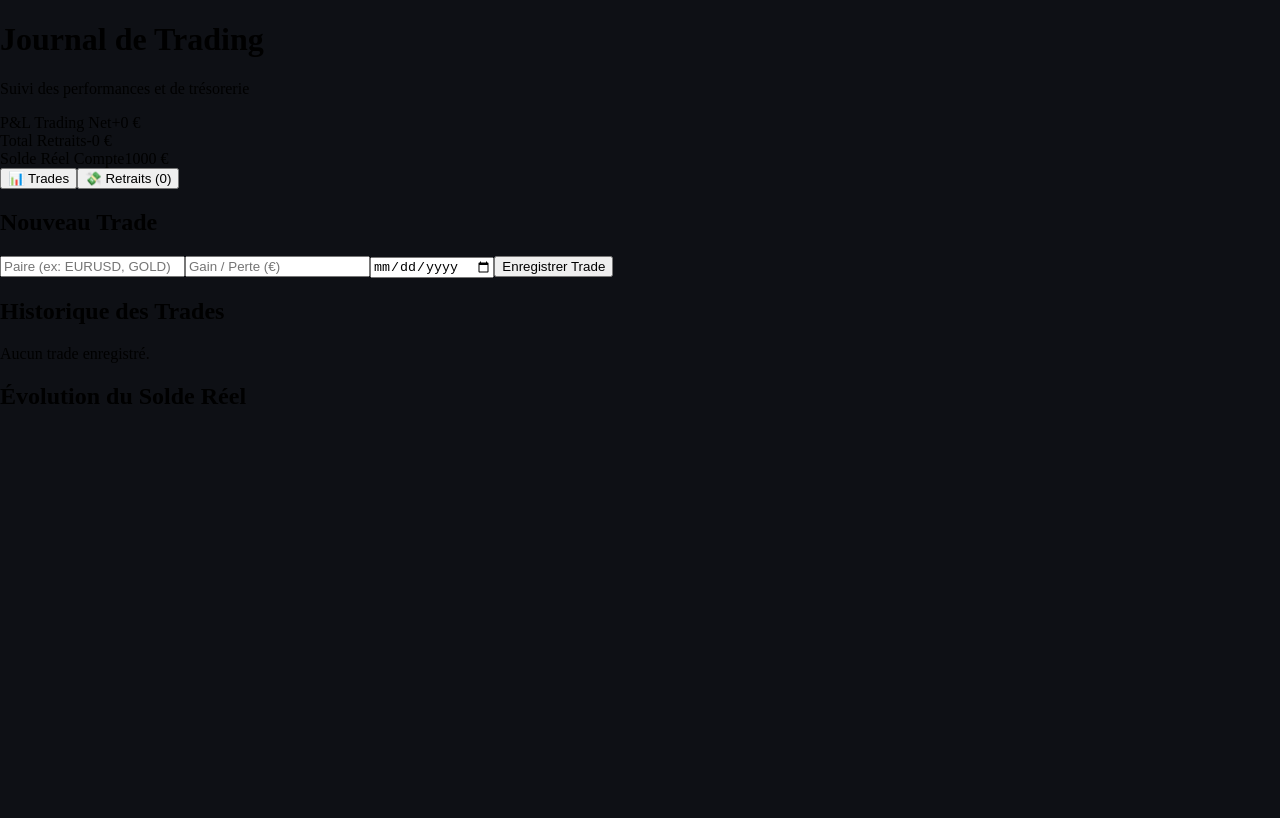
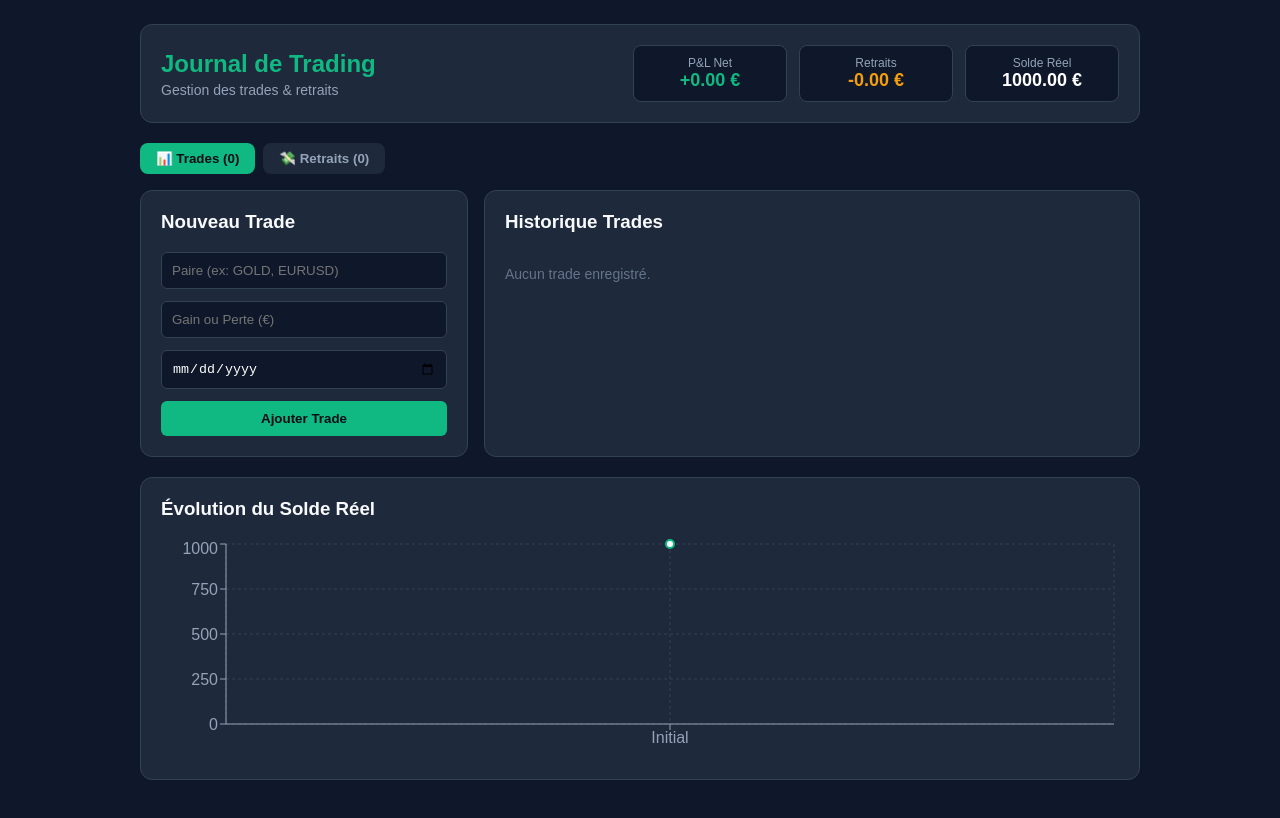
Before and after one commit to RoudiJefferson/Journal-trading-IA-, a React (Vite) app: page / in a window 1280 px wide. Shown: the top 818 px of the page. Built offline with nearby package versions, Linux system fonts and the light colour scheme.

Commit message:
Update App.jsx

```diff
--- a/src/App.jsx
+++ b/src/App.jsx
@@ -1,208 +1,198 @@
-import React, { useState, useMemo } from 'react';
+import React, { useState, useEffect, useMemo } from 'react';
 import { LineChart, Line, XAxis, YAxis, Tooltip, ResponsiveContainer, CartesianGrid } from 'recharts';
 
-export default function TradingJournal() {
-  const [activeTab, setActiveTab] = useState('trades'); // 'trades' | 'retraits'
-  const [capitalInitial, setCapitalInitial] = useState(1000); // À adapter selon ton capital
+export default function App() {
+  const [activeTab, setActiveTab] = useState('trades');
+  const [capitalInitial] = useState(1000);
 
-  // États pour les formulaires
-  const [trades, setTrades] = useState([]);
-  const [retraits, setRetraits] = useState([]);
+  // Sauvegarde automatique
+  const [trades, setTrades] = useState(() => {
+    const saved = localStorage.getItem('tj_trades');
+    return saved ? JSON.parse(saved) : [];
+  });
 
-  // Formulaire Trade
-  const [tradeForm, setTradeForm] = useState({ pair: '', type: 'BUY', resultPnl: '', date: '' });
-  // Formulaire Retrait
+  const [retraits, setRetraits] = useState(() => {
+    const saved = localStorage.getItem('tj_retraits');
+    return saved ? JSON.parse(saved) : [];
+  });
+
+  useEffect(() => {
+    localStorage.setItem('tj_trades', JSON.stringify(trades));
+  }, [trades]);
+
+  useEffect(() => {
+    localStorage.setItem('tj_retraits', JSON.stringify(retraits));
+  }, [retraits]);
+
+  // Formulaires
+  const [tradeForm, setTradeForm] = useState({ pair: '', resultPnl: '', date: '' });
   const [retraitForm, setRetraitForm] = useState({ montant: '', date: '', note: '' });
 
-  // Ajouter un Trade
   const handleAddTrade = (e) => {
     e.preventDefault();
     if (!tradeForm.resultPnl || !tradeForm.date) return;
-    setTrades([...trades, { ...tradeForm, id: Date.now(), resultPnl: parseFloat(tradeForm.resultPnl) }]);
-    setTradeForm({ pair: '', type: 'BUY', resultPnl: '', date: '' });
+    setTrades(prev => [...prev, {
+      id: Date.now(),
+      pair: tradeForm.pair || 'TRADE',
+      resultPnl: parseFloat(tradeForm.resultPnl),
+      date: tradeForm.date
+    }]);
+    setTradeForm({ pair: '', resultPnl: '', date: '' });
   };
 
-  // Ajouter un Retrait
   const handleAddRetrait = (e) => {
     e.preventDefault();
     if (!retraitForm.montant || !retraitForm.date) return;
-    setRetraits([...retraits, { ...retraitForm, id: Date.now(), montant: parseFloat(retraitForm.montant) }]);
+    setRetraits(prev => [...prev, {
+      id: Date.now(),
+      montant: parseFloat(retraitForm.montant),
+      date: retraitForm.date,
+      note: retraitForm.note
+    }]);
     setRetraitForm({ montant: '', date: '', note: '' });
   };
 
-  // Calculs financiers globaux
-  const totalPnlTrades = useMemo(() => trades.reduce((acc, t) => acc + t.resultPnl, 0), [trades]);
-  const totalRetraits = useMemo(() => retraits.reduce((acc, r) => acc + r.montant, 0), [retraits]);
+  const deleteTrade = (id) => setTrades(prev => prev.filter(t => t.id !== id));
+  const deleteRetrait = (id) => setRetraits(prev => prev.filter(r => r.id !== id));
+
+  // Calculs
+  const totalPnlTrades = useMemo(() => trades.reduce((acc, t) => acc + (t.resultPnl || 0), 0), [trades]);
+  const totalRetraits = useMemo(() => retraits.reduce((acc, r) => acc + (r.montant || 0), 0), [retraits]);
   const soldeActuel = capitalInitial + totalPnlTrades - totalRetraits;
 
-  // Construction de la courbe d'équité (triée par date)
   const equityData = useMemo(() => {
     const combined = [
-      ...trades.map(t => ({ date: t.date, impact: t.resultPnl, type: 'TRADE' })),
-      ...retraits.map(r => ({ date: r.date, impact: -r.montant, type: 'RETRAIT' }))
+      ...trades.map(t => ({ date: t.date, impact: t.resultPnl })),
+      ...retraits.map(r => ({ date: r.date, impact: -r.montant }))
     ].sort((a, b) => new Date(a.date) - new Date(b.date));
 
-    let currentBalance = capitalInitial;
+    let current = capitalInitial;
     return combined.map(item => {
-      currentBalance += item.impact;
-      return {
-        date: item.date,
-        solde: currentBalance,
-        type: item.type
-      };
+      current += item.impact;
+      return { date: item.date, solde: current };
     });
   }, [trades, retraits, capitalInitial]);
 
+  // Styles Inline de secours
+  const styles = {
+    container: { backgroundColor: '#0f172a', color: '#f8fafc', minHeight: '100vh', padding: '24px', fontFamily: 'sans-serif' },
+    card: { backgroundColor: '#1e293b', borderRadius: '12px', border: '1px solid #334155', padding: '20px', marginBottom: '20px' },
+    header: { display: 'flex', justifyContent: 'space-between', alignItems: 'center', flexWrap: 'wrap', gap: '16px' },
+    metricBox: { backgroundColor: '#0f172a', border: '1px solid #334155', padding: '10px 16px', borderRadius: '8px', textAlign: 'center', minWidth: '120px' },
+    input: { width: '100%', backgroundColor: '#0f172a', border: '1px solid #334155', color: '#fff', padding: '10px', borderRadius: '6px', marginBottom: '12px', boxSizing: 'border-box' },
+    btnPrimary: { width: '100%', backgroundColor: '#10b981', color: '#090d16', fontWeight: 'bold', padding: '10px', borderRadius: '6px', border: 'none', cursor: 'pointer' },
+    btnAmber: { width: '100%', backgroundColor: '#f59e0b', color: '#090d16', fontWeight: 'bold', padding: '10px', borderRadius: '6px', border: 'none', cursor: 'pointer' },
+    tabBtn: (active) => ({
+      padding: '8px 16px', borderRadius: '8px', border: 'none', fontWeight: 'bold', cursor: 'pointer', marginRight: '8px',
+      backgroundColor: active ? '#10b981' : '#1e293b', color: active ? '#090d16' : '#94a3b8'
+    }),
+    tabBtnAmber: (active) => ({
+      padding: '8px 16px', borderRadius: '8px', border: 'none', fontWeight: 'bold', cursor: 'pointer',
+      backgroundColor: active ? '#f59e0b' : '#1e293b', color: active ? '#090d16' : '#94a3b8'
+    }),
+    row: { display: 'flex', justifyContent: 'space-between', alignItems: 'center', backgroundColor: '#0f172a', padding: '12px', borderRadius: '6px', marginBottom: '8px', border: '1px solid #334155' }
+  };
+
   return (
-    <div className="min-h-screen bg-slate-900 text-slate-100 p-6 font-sans">
-      <div className="max-w-6xl mx-auto space-y-6">
+    <div style={styles.container}>
+      <div style={{ maxWidth: '1000px', margin: '0 auto' }}>
 
-        {/* HEADER / METRICS */}
-        <header className="flex flex-col md:flex-row justify-between items-center gap-4 bg-slate-800 p-6 rounded-xl border border-slate-700 shadow-lg">
+        {/* HEADER */}
+        <div style={{ ...styles.card, ...styles.header }}>
           <div>
-            <h1 className="text-2xl font-bold text-emerald-400">Journal de Trading</h1>
-            <p className="text-sm text-slate-400">Suivi des performances et de trésorerie</p>
+            <h1 style={{ margin: 0, color: '#10b981', fontSize: '24px' }}>Journal de Trading</h1>
+            <p style={{ margin: '4px 0 0', color: '#94a3b8', fontSize: '14px' }}>Gestion des trades & retraits</p>
           </div>
 
-          <div className="flex gap-6 text-center">
-            <div className="bg-slate-900/50 p-3 rounded-lg border border-slate-700/50">
-              <span className="text-xs text-slate-400 block">P&L Trading Net</span>
-              <span className={`text-lg font-bold ${totalPnlTrades >= 0 ? 'text-emerald-400' : 'text-rose-500'}`}>
-                {totalPnlTrades >= 0 ? `+${totalPnlTrades}` : totalPnlTrades} €
+          <div style={{ display: 'flex', gap: '12px' }}>
+            <div style={styles.metricBox}>
+              <span style={{ fontSize: '12px', color: '#94a3b8', display: 'block' }}>P&L Net</span>
+              <span style={{ fontSize: '18px', fontWeight: 'bold', color: totalPnlTrades >= 0 ? '#10b981' : '#f43f5e' }}>
+                {totalPnlTrades >= 0 ? `+${totalPnlTrades.toFixed(2)}` : totalPnlTrades.toFixed(2)} €
               </span>
             </div>
-
-            <div className="bg-slate-900/50 p-3 rounded-lg border border-slate-700/50">
-              <span className="text-xs text-slate-400 block">Total Retraits</span>
-              <span className="text-lg font-bold text-amber-400">
-                -{totalRetraits} €
+            <div style={styles.metricBox}>
+              <span style={{ fontSize: '12px', color: '#94a3b8', display: 'block' }}>Retraits</span>
+              <span style={{ fontSize: '18px', fontWeight: 'bold', color: '#f59e0b' }}>
+                -{totalRetraits.toFixed(2)} €
               </span>
             </div>
-
-            <div className="bg-slate-900/50 p-3 rounded-lg border border-slate-700/50">
-              <span className="text-xs text-slate-400 block">Solde Réel Compte</span>
-              <span className="text-lg font-bold text-white">
-                {soldeActuel} €
+            <div style={styles.metricBox}>
+              <span style={{ fontSize: '12px', color: '#94a3b8', display: 'block' }}>Solde Réel</span>
+              <span style={{ fontSize: '18px', fontWeight: 'bold', color: '#fff' }}>
+                {soldeActuel.toFixed(2)} €
               </span>
             </div>
           </div>
-        </header>
+        </div>
 
-        {/* ONGLETS NAVIGATION */}
-        <div className="flex gap-2 border-b border-slate-700 pb-2">
-          <button
-            onClick={() => setActiveTab('trades')}
-            className={`px-4 py-2 rounded-lg font-medium transition ${
-              activeTab === 'trades' ? 'bg-emerald-500 text-slate-950' : 'bg-slate-800 text-slate-300 hover:bg-slate-700'
-            }`}
-          >
-            📊 Trades
+        {/* ONGLETS */}
+        <div style={{ marginBottom: '16px' }}>
+          <button style={styles.tabBtn(activeTab === 'trades')} onClick={() => setActiveTab('trades')}>
+            📊 Trades ({trades.length})
           </button>
-          <button
-            onClick={() => setActiveTab('retraits')}
-            className={`px-4 py-2 rounded-lg font-medium transition ${
-              activeTab === 'retraits' ? 'bg-amber-500 text-slate-950' : 'bg-slate-800 text-slate-300 hover:bg-slate-700'
-            }`}
-          >
+          <button style={styles.tabBtnAmber(activeTab === 'retraits')} onClick={() => setActiveTab('retraits')}>
             💸 Retraits ({retraits.length})
           </button>
         </div>
 
         {/* CONTENU ONGLETS */}
         {activeTab === 'trades' ? (
-          /* FORMULAIRE & LISTE TRADES */
-          <div className="grid grid-cols-1 md:grid-cols-3 gap-6">
-            <form onSubmit={handleAddTrade} className="bg-slate-800 p-4 rounded-xl border border-slate-700 space-y-4">
-              <h2 className="font-semibold text-slate-200">Nouveau Trade</h2>
-              <input
-                type="text"
-                placeholder="Paire (ex: EURUSD, GOLD)"
-                value={tradeForm.pair}
-                onChange={e => setTradeForm({...tradeForm, pair: e.target.value})}
-                className="w-full bg-slate-900 border border-slate-700 rounded p-2 text-sm text-white"
-              />
-              <input
-                type="number"
-                step="any"
-                placeholder="Gain / Perte (€)"
-                value={tradeForm.resultPnl}
-                onChange={e => setTradeForm({...tradeForm, resultPnl: e.target.value})}
-                className="w-full bg-slate-900 border border-slate-700 rounded p-2 text-sm text-white"
-              />
-              <input
-                type="date"
-                value={tradeForm.date}
-                onChange={e => setTradeForm({...tradeForm, date: e.target.value})}
-                className="w-full bg-slate-900 border border-slate-700 rounded p-2 text-sm text-white"
-              />
-              <button type="submit" className="w-full bg-emerald-500 hover:bg-emerald-600 text-slate-950 font-bold py-2 rounded transition">
-                Enregistrer Trade
-              </button>
+          <div style={{ display: 'grid', gridTemplateColumns: '1fr 2fr', gap: '16px' }}>
+            <form onSubmit={handleAddTrade} style={styles.card}>
+              <h3 style={{ marginTop: 0, color: '#f8fafc' }}>Nouveau Trade</h3>
+              <input style={styles.input} type="text" placeholder="Paire (ex: GOLD, EURUSD)" value={tradeForm.pair} onChange={e => setTradeForm({...tradeForm, pair: e.target.value})} />
+              <input style={styles.input} type="number" step="any" placeholder="Gain ou Perte (€)" value={tradeForm.resultPnl} onChange={e => setTradeForm({...tradeForm, resultPnl: e.target.value})} />
+              <input style={styles.input} type="date" value={tradeForm.date} onChange={e => setTradeForm({...tradeForm, date: e.target.value})} />
+              <button style={styles.btnPrimary} type="submit">Ajouter Trade</button>
             </form>
 
-            <div className="md:col-span-2 bg-slate-800 p-4 rounded-xl border border-slate-700">
-              <h2 className="font-semibold mb-4 text-slate-200">Historique des Trades</h2>
-              <div className="space-y-2 max-h-64 overflow-y-auto">
-                {trades.length === 0 && <p className="text-slate-500 text-sm">Aucun trade enregistré.</p>}
+            <div style={styles.card}>
+              <h3 style={{ marginTop: 0, color: '#f8fafc' }}>Historique Trades</h3>
+              <div style={{ maxHeight: '250px', overflowY: 'auto' }}>
+                {trades.length === 0 && <p style={{ color: '#64748b', fontSize: '14px' }}>Aucun trade enregistré.</p>}
                 {trades.map(t => (
-                  <div key={t.id} className="flex justify-between items-center bg-slate-900 p-3 rounded border border-slate-700/50">
+                  <div key={t.id} style={styles.row}>
                     <div>
-                      <span className="font-bold text-white mr-2">{t.pair}</span>
-                      <span className="text-xs text-slate-400">{t.date}</span>
+                      <strong style={{ color: '#fff', marginRight: '8px' }}>{t.pair}</strong>
+                      <span style={{ color: '#64748b', fontSize: '12px' }}>{t.date}</span>
                     </div>
-                    <span className={`font-mono font-bold ${t.resultPnl >= 0 ? 'text-emerald-400' : 'text-rose-500'}`}>
-                      {t.resultPnl >= 0 ? `+${t.resultPnl}` : t.resultPnl} €
-                    </span>
+                    <div>
+                      <span style={{ fontWeight: 'bold', marginRight: '12px', color: t.resultPnl >= 0 ? '#10b981' : '#f43f5e' }}>
+                        {t.resultPnl >= 0 ? `+${t.resultPnl}` : t.resultPnl} €
+                      </span>
+                      <button onClick={() => deleteTrade(t.id)} style={{ background: 'none', border: 'none', color: '#f43f5e', cursor: 'pointer' }}>✕</button>
+                    </div>
                   </div>
                 ))}
               </div>
             </div>
           </div>
         ) : (
-          /* FORMULAIRE & LISTE RETRAITS */
-          <div className="grid grid-cols-1 md:grid-cols-3 gap-6">
-            <form onSubmit={handleAddRetrait} className="bg-slate-800 p-4 rounded-xl border border-amber-500/30 space-y-4">
-              <h2 className="font-semibold text-amber-400">Nouveau Retrait</h2>
-              <input
-                type="number"
-                step="any"
-                placeholder="Montant du retrait (€)"
-                value={retraitForm.montant}
-                onChange={e => setRetraitForm({...retraitForm, montant: e.target.value})}
-                className="w-full bg-slate-900 border border-slate-700 rounded p-2 text-sm text-white"
-              />
-              <input
-                type="date"
-                value={retraitForm.date}
-                onChange={e => setRetraitForm({...retraitForm, date: e.target.value})}
-                className="w-full bg-slate-900 border border-slate-700 rounded p-2 text-sm text-white"
-              />
-              <input
-                type="text"
-                placeholder="Note / Banque (Optionnel)"
-                value={retraitForm.note}
-                onChange={e => setRetraitForm({...retraitForm, note: e.target.value})}
-                className="w-full bg-slate-900 border border-slate-700 rounded p-2 text-sm text-white"
-              />
-              <button type="submit" className="w-full bg-amber-500 hover:bg-amber-600 text-slate-950 font-bold py-2 rounded transition">
-                Valider le Retrait
-              </button>
+          <div style={{ display: 'grid', gridTemplateColumns: '1fr 2fr', gap: '16px' }}>
+            <form onSubmit={handleAddRetrait} style={styles.card}>
+              <h3 style={{ marginTop: 0, color: '#f59e0b' }}>Nouveau Retrait</h3>
+              <input style={styles.input} type="number" step="any" placeholder="Montant (€)" value={retraitForm.montant} onChange={e => setRetraitForm({...retraitForm, montant: e.target.value})} />
+              <input style={styles.input} type="date" value={retraitForm.date} onChange={e => setRetraitForm({...retraitForm, date: e.target.value})} />
+              <input style={styles.input} type="text" placeholder="Note (Optionnel)" value={retraitForm.note} onChange={e => setRetraitForm({...retraitForm, note: e.target.value})} />
+              <button style={styles.btnAmber} type="submit">Valider Retrait</button>
             </form>
 
-            <div className="md:col-span-2 bg-slate-800 p-4 rounded-xl border border-slate-700">
-              <h2 className="font-semibold mb-4 text-slate-200">Historique des Retraits</h2>
-              <div className="space-y-2 max-h-64 overflow-y-auto">
-                {retraits.length === 0 && <p className="text-slate-500 text-sm">Aucun retrait effectué.</p>}
+            <div style={styles.card}>
+              <h3 style={{ marginTop: 0, color: '#f8fafc' }}>Historique Retraits</h3>
+              <div style={{ maxHeight: '250px', overflowY: 'auto' }}>
+                {retraits.length === 0 && <p style={{ color: '#64748b', fontSize: '14px' }}>Aucun retrait effectué.</p>}
                 {retraits.map(r => (
-                  <div key={r.id} className="flex justify-between items-center bg-slate-900 p-3 rounded border border-amber-500/20">
+                  <div key={r.id} style={{ ...styles.row, borderColor: '#f59e0b33' }}>
                     <div>
-                      <span className="font-bold text-amber-400 mr-2">Retrait</span>
-                      {r.note && <span className="text-xs text-slate-400 mr-2">({r.note})</span>}
-                      <span className="text-xs text-slate-500">{r.date}</span>
+                      <strong style={{ color: '#f59e0b', marginRight: '8px' }}>Retrait</strong>
+                      {r.note && <span style={{ color: '#94a3b8', fontSize: '12px', marginRight: '8px' }}>({r.note})</span>}
+                      <span style={{ color: '#64748b', fontSize: '12px' }}>{r.date}</span>
                     </div>
-                    <span className="font-mono font-bold text-amber-400">
-                      -{r.montant} €
-                    </span>
+                    <div>
+                      <span style={{ fontWeight: 'bold', marginRight: '12px', color: '#f59e0b' }}>-{r.montant} €</span>
+                      <button onClick={() => deleteRetrait(r.id)} style={{ background: 'none', border: 'none', color: '#f43f5e', cursor: 'pointer' }}>✕</button>
+                    </div>
                   </div>
                 ))}
               </div>
@@ -210,12 +200,12 @@ export default function TradingJournal() {
           </div>
         )}
 
-        {/* COURBE D'ÉQUITÉ (AVEC TRADES ET RETRAITS INTEGRÉS) */}
-        <div className="bg-slate-800 p-6 rounded-xl border border-slate-700">
-          <h2 className="font-semibold mb-4 text-slate-200">Évolution du Solde Réel</h2>
-          <div className="h-64 w-full">
+        {/* GRAPHIQUE */}
+        <div style={styles.card}>
+          <h3 style={{ marginTop: 0, color: '#f8fafc' }}>Évolution du Solde Réel</h3>
+          <div style={{ height: '220px', width: '100%' }}>
             <ResponsiveContainer width="100%" height="100%">
-              <LineChart data={equityData}>
+              <LineChart data={equityData.length > 0 ? equityData : [{ date: 'Initial', solde: capitalInitial }]}>
                 <CartesianGrid strokeDasharray="3 3" stroke="#334155" />
                 <XAxis dataKey="date" stroke="#94a3b8" />
                 <YAxis stroke="#94a3b8" />
```
